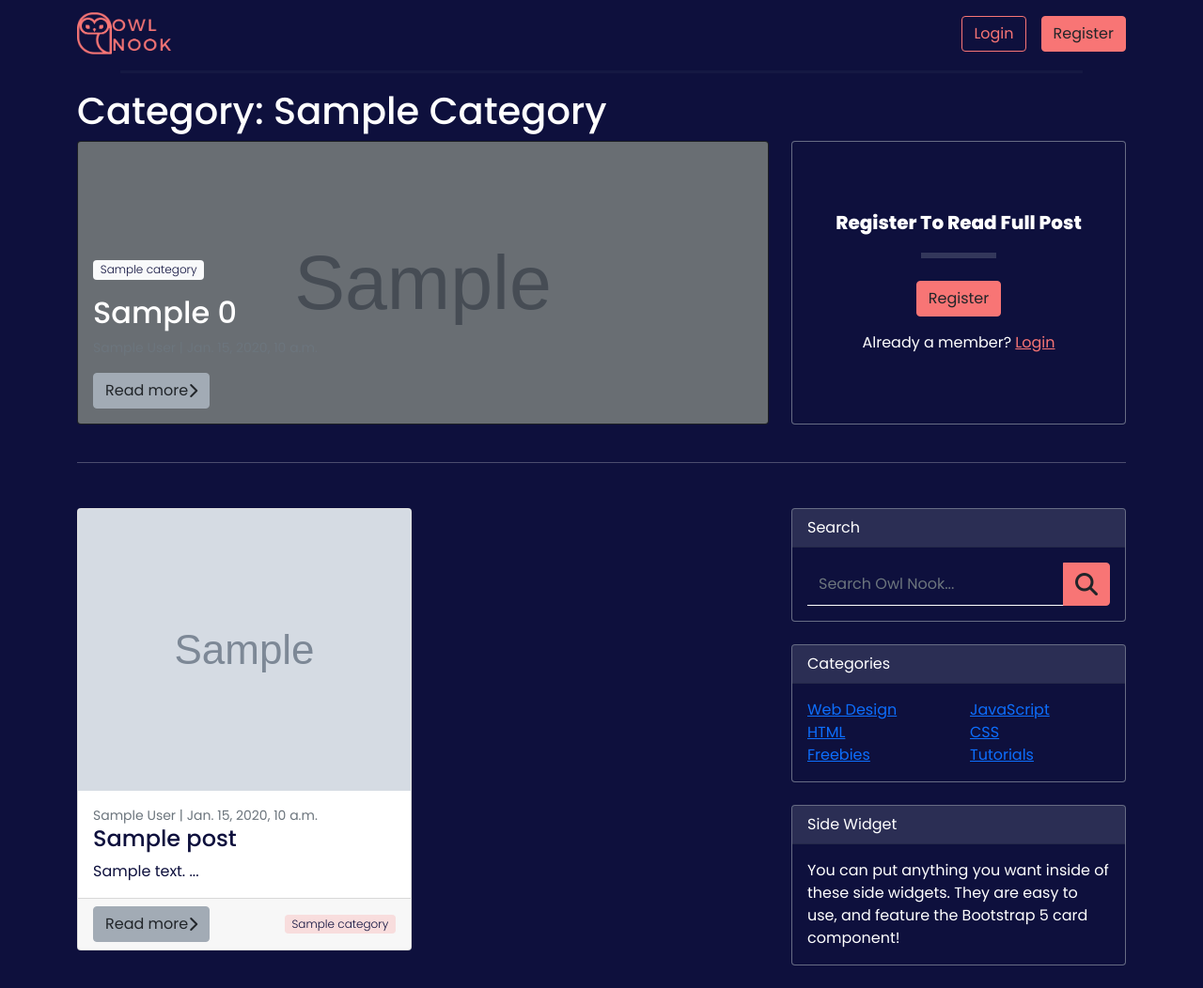
After one commit to datonex/owl-nook-dx, a Django app: template blog/templates/blog/category.html in a window 1280 px wide. The commit adds this page. Shown: the whole page at 94% size. Run offline with Django 3.2, Linux system fonts and the light colour scheme; the template is opened without the code that fills it: most values are stand-ins (such as "Sample title", 1, 10 or a date in 2020); grey boxes marked "Sample" are stand-in pictures; some libraries are stand-ins or nearby versions.

Commit message:
Add posts in category functionality + view and urls

```diff
--- a/blog/admin.py
+++ b/blog/admin.py
@@ -22,4 +22,7 @@ class PostAdmin(admin.ModelAdmin):
 
 @admin.register(Category)
 class CategoryAdmin(admin.ModelAdmin):
-    list_display = ("name", "description")
+    list_display = ("name", "slug", "description")
+    prepopulated_fields = {
+        "slug": ("name",),
+    }
--- a/blog/models.py
+++ b/blog/models.py
@@ -16,6 +16,7 @@ class Category(models.Model):
         unique=True,
         default="uncategorised",
     )
+    slug = models.SlugField(max_length=200, unique=True)
     description = TinyMCE.HTMLField()
 
     def __str__(self):
--- /dev/null
+++ b/blog/templates/blog/category.html
@@ -0,0 +1,193 @@
+{% extends 'base.html' %}
+{% load static %}
+
+{% block extra_css %}
+  <link rel="stylesheet" href="{% static 'blog/css/blog.css' %}"/>
+{% endblock %}
+
+{% block extrajs %}
+  <script type="text/javascript" src="{% static 'blog/js/lib/Waypoints/jquery.waypoints.min.js' %}"></script>
+  <script type="text/javascript" src="{% static 'blog/js/lib/Waypoints/infinite.min.js' %}"></script>
+{% endblock %}
+
+{% block extra_title %}|Category:{{ category }}{% endblock %}
+
+{% block content %}
+<div class="container home-posts">
+  <h1 class="text-capitalize">Category: {{ category }}</h1>
+  <!-- Blog entries-->
+  <div class="row">
+    <!-- Featured posts -->
+    <div class="col">
+      <div class="row">
+        <div class="col-lg-8">
+          <!-- Featured blog post-->
+          <div class="card mb-4 bg-dark text-white featured-post">
+            {% comment %} prettier-ignore {% endcomment %}
+            {% if "placeholder" in category_posts.0.featured_image.url %}
+              <img class="card-img" src="https://res.cloudinary.com/datonex/image/upload/v1640619246/imadnfnd5k4y1pgaw9xu.jpg"/>
+            {% else %}
+              <img class="card-img" src="{{ category_posts.0.featured_image.url }}"/>
+            {% endif %}
+            <div class="card-img-overlay d-flex align-items-baseline flex-column justify-content-end">
+              <p class="badge bg-light text-navy fw-light">{{ category_posts.0.category }}</p>
+              <h2 class="card-title h2">{{ category_posts.0.title }}</h2>
+              <p class="small text-muted text-white">
+                {{ category_posts.0.author }}
+                |
+                {{ category_posts.0.created_on }}
+              </p>
+              <a class="btn btn-grey d-flex align-items-center justify-content-between" href="{% url 'post_detail' category_posts.0.slug %}">
+                Read more
+                <i class="fa fa-chevron-right d-flex align-items-center justify-content-between" aria-hidden="true"></i>
+              </a>
+            </div>
+          </div>
+        </div>
+        <div class="col-lg-4">
+          <div class="card mb-4 bg-navy border-grey-60">
+            <div class="card-body d-flex flex-column justify-content-center align-content-center" style="height: 300px;">
+              {% if user.is_authenticated %}
+              <div class="text-center fw-bolder mb-1 text-capitalize overflow-auto">
+                {{ category.description|safe }}
+              </div>
+              <div class="text-center mb-3">
+                <a class="btn btn-coral" href="{% url 'home' %}" role="button">Home</a>
+              </div>
+              {% else %}
+                <h5 class="fw-bolder mb-1 text-capitalize text-center">Register to read full post</h5>
+                <hr class="title-hr text-center ms-auto me-auto mb-4">
+                <div class="text-center mb-3">
+                  <a class="btn btn-coral" href="{% url 'account_signup' %}" role="button">Register</a>
+                </div>
+                <div class="text-center">
+                  Already a member?
+                  <a class="link-coral" href="{% url 'account_login' %}" role="button">Login</a>
+                </div>
+              {% endif %}
+            </div>
+          </div>
+        </div>
+      </div>
+    </div>
+  </div>
+  <hr class="mb-5">
+  <div class="row">
+    <div class="col-lg-8">
+      <!-- Nested row for non-featured blog posts large screens-->
+      <div class="row infinite-container">
+        {% for post in category_posts %}
+          <div class="card-group col-lg-6 infinite-item text-navy">
+            <!-- Blog post-->
+            <div class="card mb-4 bg-white">
+              <a href="{% url 'post_detail' post.slug %}" class="main-post">
+                {% if "placeholder" in post.featured_image.url %}
+                  <img class="card-img-top" src="https://res.cloudinary.com/datonex/image/upload/v1640619246/imadnfnd5k4y1pgaw9xu.jpg"/>
+                {% else %}
+                  <img class="card-img-top" src=" {{ post.featured_image.url }}"/>
+                {% endif %}
+              </a>
+
+              <div class="card-body">
+                <div class="small text-muted">{{ post.author }}
+                  |
+                  {{ post.created_on }}</div>
+                <h2 class="card-title h4">{{ post.title }}</h2>
+                <p class="card-text">{{ post.excerpt }}
+                  ...</p>
+              </div>
+              <div class="card-footer d-flex justify-content-between align-items-center">
+                <a class="btn btn-grey d-flex align-items-center justify-content-between" href="{% url 'post_detail' post.slug %}">Read more
+                  <i class="fa fa-chevron-right d-flex align-items-center justify-content-between" aria-hidden="true"></i>
+                </a>
+                <small class="badge bg-coral-20 text-navy fw-light">{{ post.category }}</small>
+              </div>
+            </div>
+          </div>
+        {% endfor %}
+      </div>
+      <div class="d-flex justify-content-center">
+        <div id="loading" class="spinner-border mx-auto" role="status" style="display: none;">
+          <span class="visually-hidden">Loading...</span>
+        </div>
+        {% if page_post.has_next %}
+          <a class="infinite-more-link btn btn-coral" href="?page={{ page_post.next_page_number }}" type="button">
+          </a>
+        {% endif %}
+      </div>
+    </div>
+    <!-- Side widgets-->
+    <div class="col-lg-4">
+      <!-- Search widget-->
+      <div class="card mb-4 bg-navy border-grey-60">
+        <div class="card-header bg-grey-20">Search</div>
+        <div class="card-body">
+          <form action="" method="GET">
+            <div class="input-group">
+              <input class="form-control" type="text" placeholder="Search Owl Nook..." aria-label="Search Owl Nook..." aria-describedby="button-search"/>
+              <button class="btn btn-coral" id="button-search" type="submit">
+                <span class="icon mt-1">
+                  <i class="fa-solid fa-magnifying-glass"></i>
+                </span>
+              </button>
+            </div>
+          </form>
+        </div>
+      </div>
+      <!-- Categories widget-->
+      <div class="card mb-4 bg-navy border-grey-60">
+        <div class="card-header bg-grey-20">Categories</div>
+        <div class="card-body">
+          <div class="row">
+            <div class="col-sm-6">
+              <ul class="list-unstyled mb-0">
+                <li>
+                  <a href="#!">Web Design</a>
+                </li>
+                <li>
+                  <a href="#!">HTML</a>
+                </li>
+                <li>
+                  <a href="#!">Freebies</a>
+                </li>
+              </ul>
+            </div>
+            <div class="col-sm-6">
+              <ul class="list-unstyled mb-0">
+                <li>
+                  <a href="#!">JavaScript</a>
+                </li>
+                <li>
+                  <a href="#!">CSS</a>
+                </li>
+                <li>
+                  <a href="#!">Tutorials</a>
+                </li>
+              </ul>
+            </div>
+          </div>
+        </div>
+      </div>
+      <!-- Side widget-->
+      <div class="card mb-4 bg-navy border-grey-60">
+        <div class="card-header bg-grey-20">Side Widget</div>
+        <div class="card-body">You can put anything you want inside of these side widgets. They are easy to use, and feature the Bootstrap 5 card component!</div>
+      </div>
+    </div>
+  </div>
+</div>
+{% endblock %}
+{% block postload_js %}
+  <script type="text/javascript">
+    /** Begin waypoint infinite scrolling */
+    var infinite = new Waypoint.Infinite({
+      element: $('.infinite-container')[0],
+      onBeforePageLoad: function () {
+        $('#loading').show();
+      },
+      onAfterPageLoad: function ($items) {
+        $('#loading').hide();
+      }
+    });
+  </script>
+{% endblock %}
```
Also changed, not shown: blog/templates/blog/add_category.html (+11 -0 lines), blog/urls.py (+15 -2 lines), blog/views.py (+36 -3 lines), blog/migrations/0005_category_slug.py (added), blog/migrations/0006_alter_category_slug.py (added).
